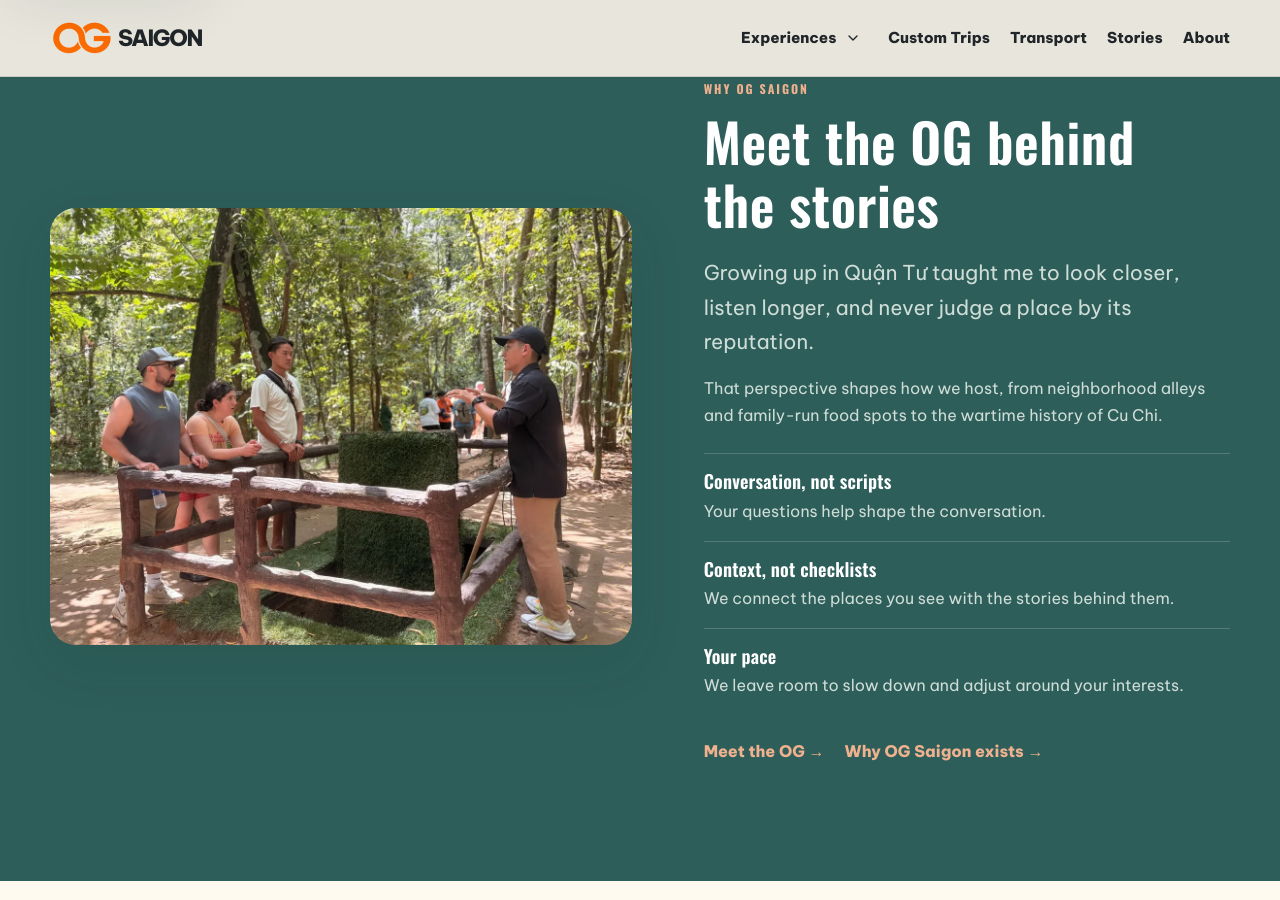
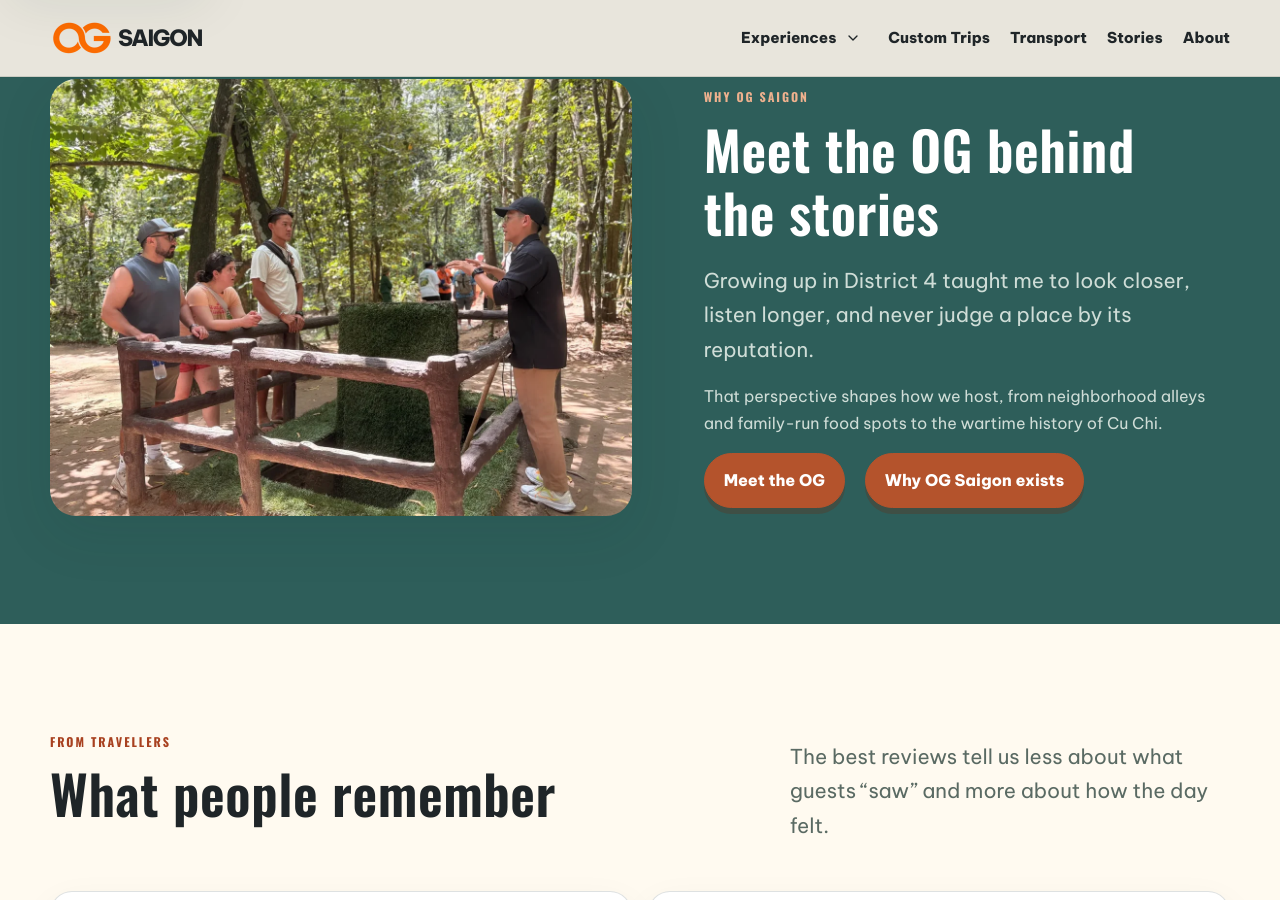
Before and after one commit to DSG2025/DSG2025.github.io, a Jekyll site: the page built from index.html, in a window 1280 px wide and 900 px high, scrolled down 2724 px. Built offline with Jekyll 4.4.1, drawn with Linux system fonts in a browser that asks for light colours; some web fonts are replaced.

Commit message:
homepage: simplify Why OG Saigon and use orange CTAs

```diff
--- a/index.html
+++ b/index.html
@@ -206,14 +206,9 @@ layout: null
 <div class="founder-copy">
 <div class="eyebrow">WHY OG SAIGON</div>
 <h2>Meet the OG behind the stories</h2>
-<p class="lead">Growing up in Quận Tư taught me to look closer, listen longer, and never judge a place by its reputation.</p>
+<p class="lead">Growing up in District 4 taught me to look closer, listen longer, and never judge a place by its reputation.</p>
 <p>That perspective shapes how we host, from neighborhood alleys and family-run food spots to the wartime history of Cu Chi.</p>
-<div class="founder-principles">
-<div><h3>Conversation, not scripts</h3><p>Your questions help shape the conversation.</p></div>
-<div><h3>Context, not checklists</h3><p>We connect the places you see with the stories behind them.</p></div>
-<div><h3>Your pace</h3><p>We leave room to slow down and adjust around your interests.</p></div>
-</div>
-<div class="founder-actions"><a class="text-link" href="/meet-duy/">Meet the OG →</a><a class="text-link" href="/about/">Why OG Saigon exists →</a></div>
+<div class="founder-actions"><a class="btn primary" href="/meet-duy/">Meet the OG</a><a class="btn primary" href="/about/">Why OG Saigon exists</a></div>
 </div>
 </div>
 </section>
```
